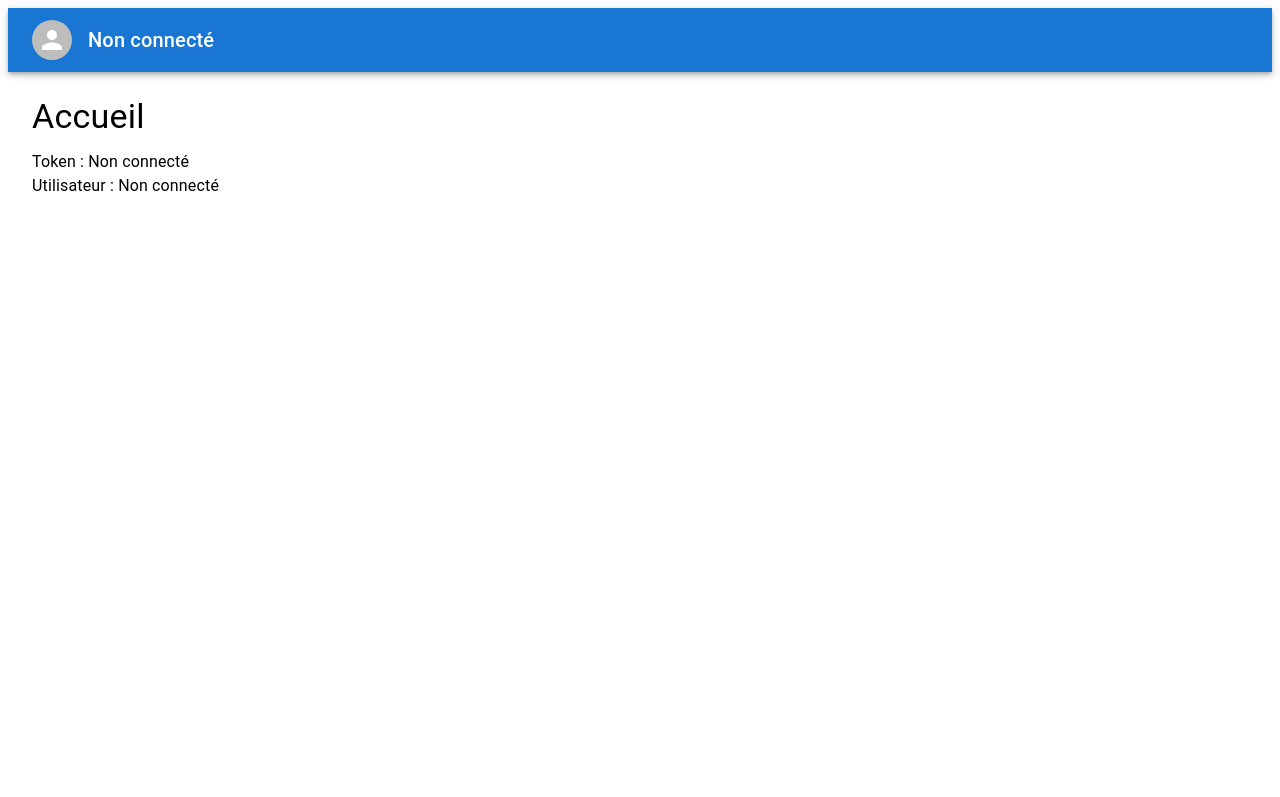
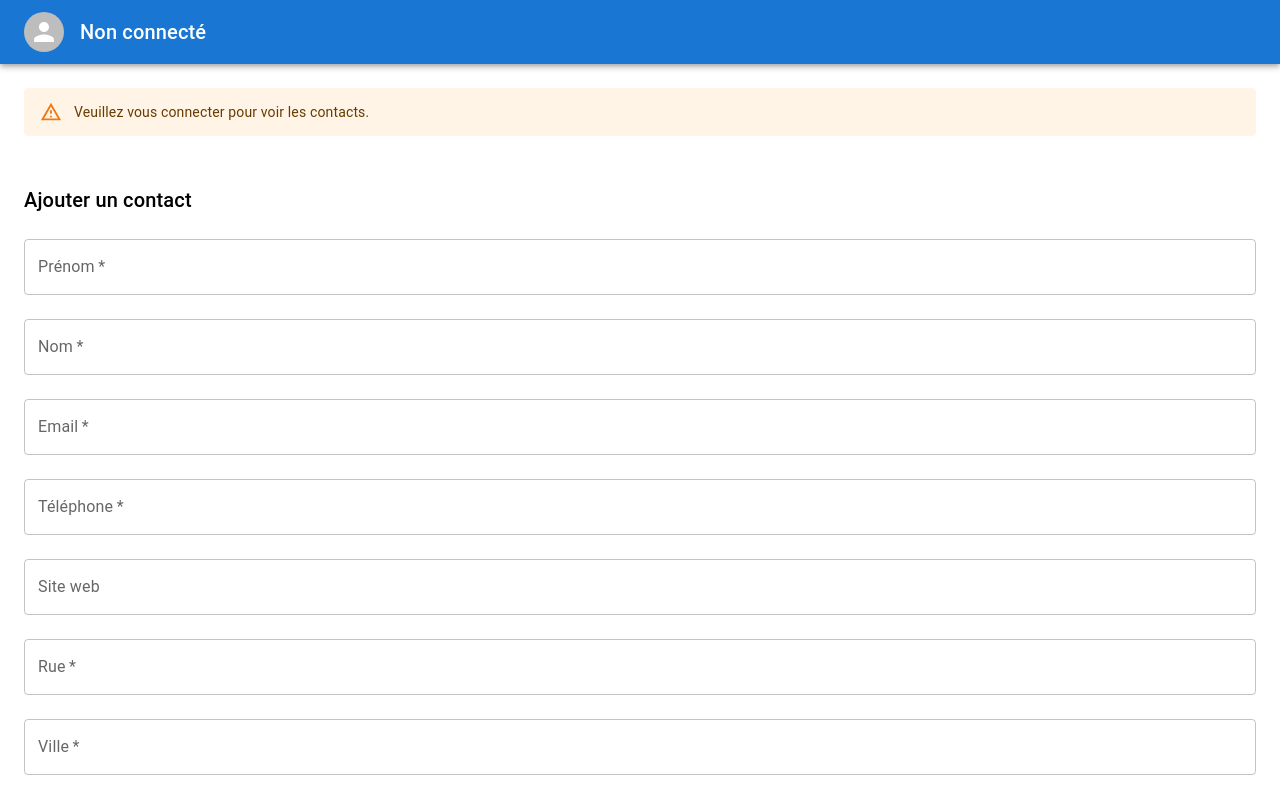
Before and after one commit to Remi-Petit/Projet_Full_Stack_JS_Efrei, a React (Vite) app: page / in a window 1280 px wide. Shown: the top 797 px of the page. Built offline with nearby package versions, Linux system fonts and the light colour scheme.

Commit message:
get and add contacts

```diff
--- /dev/null
+++ b/src/components/AddContactForm.tsx
@@ -0,0 +1,95 @@
+import { useState } from 'react';
+import { TextField, Button, Box, Typography, Alert } from '@mui/material';
+import { useSelector } from 'react-redux';
+
+export default function AddContactForm({ onContactAdded }: { onContactAdded: () => void }) {
+  const token = useSelector((state: any) => state.auth.token);
+  const [form, setForm] = useState({
+    firstName: '',
+    lastName: '',
+    email: '',
+    phone: '',
+    website: '',
+    addressStreet: '',
+    addressCity: '',
+    addressZipcode: '',
+    companyName: '',
+  });
+  const [error, setError] = useState('');
+  const [success, setSuccess] = useState('');
+
+  const handleChange = (e: React.ChangeEvent<HTMLInputElement>) => {
+    setForm({ ...form, [e.target.name]: e.target.value });
+  };
+
+  const handleSubmit = async (e: React.FormEvent) => {
+    e.preventDefault();
+    setError('');
+    setSuccess('');
+    try {
+      const response = await fetch(`${import.meta.env.VITE_API_URL}/contacts`, {
+        method: 'POST',
+        headers: {
+          'Content-Type': 'application/json',
+          Authorization: `Bearer ${token}`,
+        },
+        body: JSON.stringify({
+          firstName: form.firstName,
+          lastName: form.lastName,
+          email: form.email,
+          phone: form.phone,
+          website: form.website,
+          address: {
+            street: form.addressStreet,
+            city: form.addressCity,
+            zipcode: form.addressZipcode,
+          },
+          company: {
+            name: form.companyName,
+          },
+        }),
+      });
+      const data = await response.json();
+      if (!response.ok) {
+        throw new Error(data.message || "Erreur lors de l'ajout du contact.");
+      }
+      setSuccess('Contact ajouté !');
+      setForm({
+        firstName: '',
+        lastName: '',
+        email: '',
+        phone: '',
+        website: '',
+        addressStreet: '',
+        addressCity: '',
+        addressZipcode: '',
+        companyName: '',
+      });
+      onContactAdded();
+    } catch (err: any) {
+      setError(err.message);
+    }
+  };
+
+  return (
+    <Box component="form" onSubmit={handleSubmit} sx={{ mb: 4 }}>
+      <Typography variant="h6" gutterBottom>
+        Ajouter un contact
+      </Typography>
+      <TextField label="Prénom" name="firstName" value={form.firstName} onChange={handleChange} required fullWidth margin="normal" />
+      <TextField label="Nom" name="lastName" value={form.lastName} onChange={handleChange} required fullWidth margin="normal" />
+      <TextField label="Email" name="email" type="email" value={form.email} onChange={handleChange} required fullWidth margin="normal" />
+      <TextField label="Téléphone" name="phone" value={form.phone} onChange={handleChange} required fullWidth margin="normal" />
+      <TextField label="Site web" name="website" value={form.website} onChange={handleChange} fullWidth margin="normal" />
+      <TextField label="Rue" name="addressStreet" value={form.addressStreet} onChange={handleChange} required fullWidth margin="normal" />
+      <TextField label="Ville" name="addressCity" value={form.addressCity} onChange={handleChange} required fullWidth margin="normal" />
+      <TextField label="Code postal" name="addressZipcode" value={form.addressZipcode} onChange={handleChange} required fullWidth margin="normal" />
+      <TextField label="Entreprise" name="companyName" value={form.companyName} onChange={handleChange} fullWidth margin="normal" />
+      <Button type="submit" variant="contained" color="primary" sx={{ mt: 2 }}>
+        Ajouter
+      </Button>
+      {error && <Alert severity="error" sx={{ mt: 2 }}>{error}</Alert>}
+      {success && <Alert severity="success" sx={{ mt: 2 }}>{success}</Alert>}
+    </Box>
+  );
+}
--- /dev/null
+++ b/src/components/ContactList.tsx
@@ -0,0 +1,97 @@
+import { useEffect, useState } from 'react';
+import { useSelector } from 'react-redux';
+import {
+  Paper,
+  Table,
+  TableBody,
+  TableCell,
+  TableContainer,
+  TableHead,
+  TableRow,
+  Typography,
+  CircularProgress,
+  Alert,
+} from '@mui/material';
+
+export default function ContactList() {
+  const token = useSelector((state: any) => state.auth.token);
+  const [contacts, setContacts] = useState([]);
+  const [loading, setLoading] = useState(true);
+  const [error, setError] = useState('');
+
+  useEffect(() => {
+    const fetchContacts = async () => {
+      setLoading(true);
+      setError('');
+      try {
+        const response = await fetch(`${import.meta.env.VITE_API_URL}/contacts`, {
+          headers: {
+            Authorization: `Bearer ${token}`,
+          },
+        });
+        const data = await response.json();
+        if (!response.ok) {
+          throw new Error(data.message || 'Erreur lors de la récupération des contacts.');
+        }
+        setContacts(data);
+      } catch (err: any) {
+        setError(err.message);
+      } finally {
+        setLoading(false);
+      }
+    };
+
+    if (token) fetchContacts();
+  }, [token]);
+
+  if (!token) {
+    return <Alert severity="warning">Veuillez vous connecter pour voir les contacts.</Alert>;
+  }
+
+  if (loading) {
+    return <CircularProgress sx={{ display: 'block', mx: 'auto', my: 4 }} />;
+  }
+
+  if (error) {
+    return <Alert severity="error">{error}</Alert>;
+  }
+
+  if (!contacts.length) {
+    return <Typography align="center" sx={{ mt: 4 }}>Aucun contact trouvé.</Typography>;
+  }
+
+  return (
+    <TableContainer component={Paper} sx={{ mt: 4 }}>
+      <Table>
+        <TableHead>
+          <TableRow>
+            <TableCell>Prénom</TableCell>
+            <TableCell>Nom</TableCell>
+            <TableCell>Email</TableCell>
+            <TableCell>Téléphone</TableCell>
+            <TableCell>Adresse</TableCell>
+            <TableCell>Entreprise</TableCell>
+            <TableCell>Site web</TableCell>
+          </TableRow>
+        </TableHead>
+        <TableBody>
+          {contacts.map((contact: any) => (
+            <TableRow key={contact._id}>
+              <TableCell>{contact.firstName}</TableCell>
+              <TableCell>{contact.lastName}</TableCell>
+              <TableCell>{contact.email}</TableCell>
+              <TableCell>{contact.phone}</TableCell>
+              <TableCell>
+                {contact.address
+                  ? `${contact.address.street}, ${contact.address.city} ${contact.address.zipcode}`
+                  : ''}
+              </TableCell>
+              <TableCell>{contact.company?.name || ''}</TableCell>
+              <TableCell>{contact.website || ''}</TableCell>
+            </TableRow>
+          ))}
+        </TableBody>
+      </Table>
+    </TableContainer>
+  );
+}
--- a/src/index.css
+++ b/src/index.css
@@ -1,71 +1,11 @@
-/* :root {
-  font-family: system-ui, Avenir, Helvetica, Arial, sans-serif;
-  line-height: 1.5;
-  font-weight: 400;
-
-  color-scheme: light dark;
-  color: rgba(255, 255, 255, 0.87);
-  background-color: #242424;
-
-  font-synthesis: none;
-  text-rendering: optimizeLegibility;
-  -webkit-font-smoothing: antialiased;
-  -moz-osx-font-smoothing: grayscale;
-
-  display: flex;
-  justify-content: center;
-}
-
-a {
-  font-weight: 500;
-  color: #646cff;
-  text-decoration: inherit;
-}
-a:hover {
-  color: #535bf2;
+* {
+  margin: 0;
+  padding: 0;
+  box-sizing: border-box;
 }
 
 body {
-  margin: 0;
-  display: flex;
-  place-items: center;
-  min-width: 320px;
-  min-height: 100vh;
+  max-width: 100vw;
+  overflow-x: hidden;
+  font-family: 'Roboto', Arial, sans-serif;
 }
-
-h1 {
-  font-size: 3.2em;
-  line-height: 1.1;
-}
-
-button {
-  border-radius: 8px;
-  border: 1px solid transparent;
-  padding: 0.6em 1.2em;
-  font-size: 1em;
-  font-weight: 500;
-  font-family: inherit;
-  background-color: #1a1a1a;
-  cursor: pointer;
-  transition: border-color 0.25s;
-}
-button:hover {
-  border-color: #646cff;
-}
-button:focus,
-button:focus-visible {
-  outline: 4px auto -webkit-focus-ring-color;
-}
-
-@media (prefers-color-scheme: light) {
-  :root {
-    color: #213547;
-    background-color: #ffffff;
-  }
-  a:hover {
-    color: #747bff;
-  }
-  button {
-    background-color: #f9f9f9;
-  }
-} */
--- a/src/pages/Home.tsx
+++ b/src/pages/Home.tsx
@@ -1,17 +1,30 @@
 import { useSelector, useDispatch } from 'react-redux';
-import { AppBar, Toolbar, Typography, Avatar, Button, Box } from '@mui/material';
+import { AppBar, Toolbar, Typography, Avatar, Button, Box, Tooltip } from '@mui/material';
 import { clearAuth } from '../stores/authSlice';
 import { useNavigate } from 'react-router-dom';
+import ContactList from '../components/ContactList';
+import AddContactForm from '../components/AddContactForm';
+import { useState } from 'react';
 
 export default function Home() {
   const token = useSelector((state: any) => state.auth.token);
   const user = useSelector((state: any) => state.auth.user);
   const dispatch = useDispatch();
   const navigate = useNavigate();
+  const [copied, setCopied] = useState(false);
+  const [refresh, setRefresh] = useState(false);
 
   const handleLogout = () => {
     dispatch(clearAuth());
     navigate('/login');
+  };
+
+  const handleCopyToken = async () => {
+    if (token) {
+      await navigator.clipboard.writeText(token);
+      setCopied(true);
+      setTimeout(() => setCopied(false), 1500);
+    }
   };
 
   return (
@@ -29,22 +42,25 @@ export default function Home() {
             {user?.email || 'Non connecté'}
           </Typography>
           {token && (
-            <Button color="inherit" onClick={handleLogout}>
-              Logout
-            </Button>
+            <>
+              <Tooltip title={copied ? "Copié !" : "Copier le token"}>
+                <Button color="inherit" onClick={handleCopyToken} sx={{ mr: 2 }}>
+                  Token
+                </Button>
+              </Tooltip>
+              <Button color="inherit" onClick={handleLogout}>
+                Logout
+              </Button>
+            </>
           )}
         </Toolbar>
       </AppBar>
       <Box sx={{ p: 3 }}>
-        <Typography variant="h4" gutterBottom>
-          Accueil
-        </Typography>
-        <Typography>
-          Token : {token ? token : 'Non connecté'}
-        </Typography>
-        <Typography>
-          Utilisateur : {user ? JSON.stringify(user) : 'Non connecté'}
-        </Typography>
+        <ContactList />
+      </Box>
+      <Box sx={{ p: 3 }}>
+        <AddContactForm onContactAdded={() => setRefresh(r => !r)} />
+        <ContactList key={refresh ? 'refresh1' : 'refresh0'} />
       </Box>
     </>
   );
```
